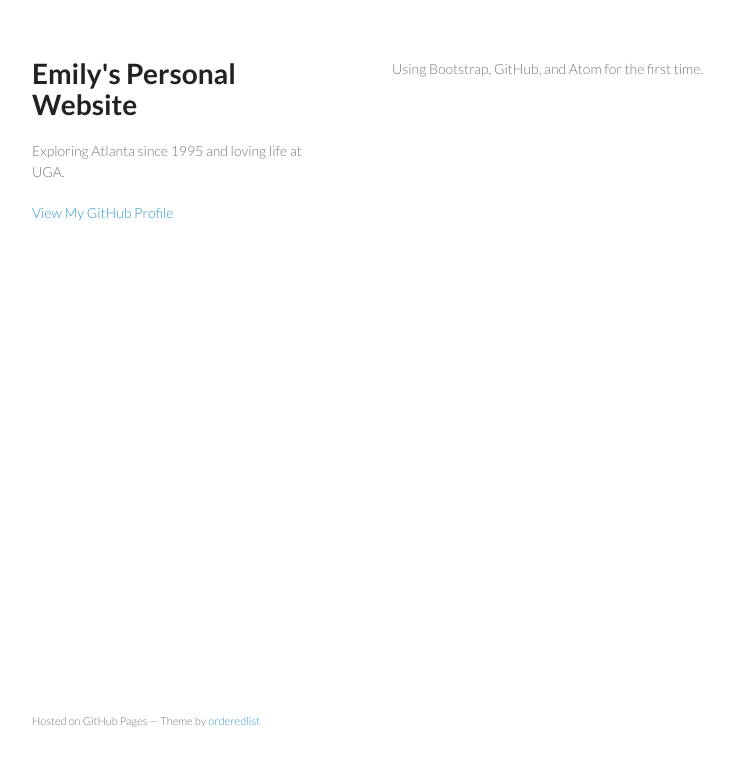
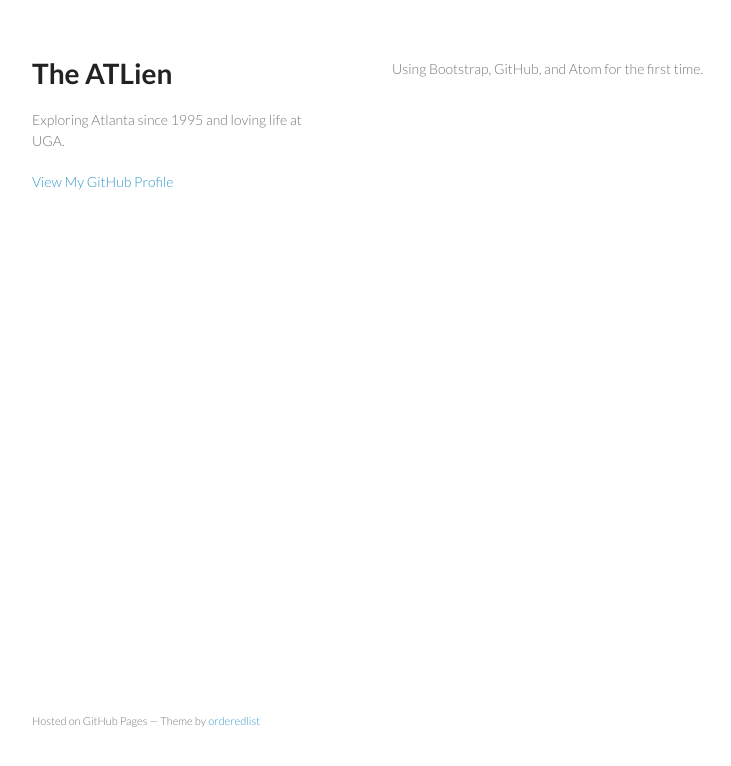
Before and after one commit to emilyjackson2018/emilyjackson2018.github.io, a plain HTML site: page index.html in a window 1280 px wide. Shown: the whole page, without its empty margins (178-909 px from the left). Drawn offline with Linux system fonts and the light colour scheme.

Commit message:
Updated Title

```diff
--- a/index.html
+++ b/index.html
@@ -15,7 +15,7 @@
   <body>
     <div class="wrapper">
       <header>
-        <h1>Emily&#39;s Personal Website</h1>
+        <h1>The ATLien</h1>
         <p>Exploring Atlanta since 1995 and loving life at UGA.</p>
 
 
```
